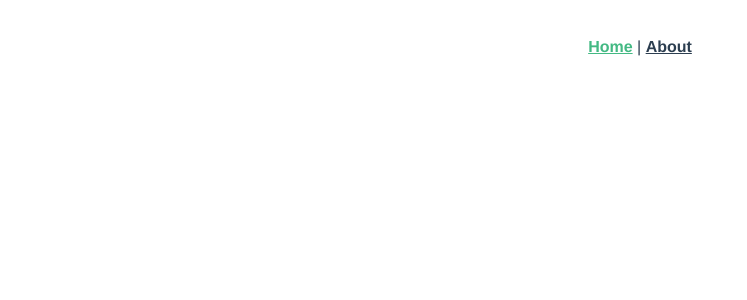
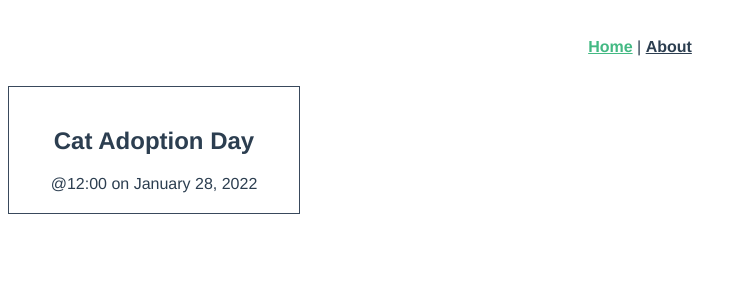
Before and after one commit to RinZ5/331-intro-to-vite, a Vue app: page / in a window 1280 px wide. Shown: the top 300 px of the page, without its empty margins (0-747 px from the left). Built offline with nearby package versions, Linux system fonts and the light colour scheme; the HTML template or start-up script is replaced by a standard one.

Commit message:
Complete 7

```diff
--- a/src/components/EventCard.vue
+++ b/src/components/EventCard.vue
@@ -1,9 +1,41 @@
 <script setup lang="ts">
-defineProps<{
-  msg: string
-}>()
+import { ref } from 'vue'
+// defineProps<{
+//   msg: string
+// }>()
+const event = ref({
+  id: 5928101,
+  category: 'animal welfare',
+  title: 'Cat Adoption Day',
+  description: 'Find your new feline friend at this event.',
+  location: 'Meow Town',
+  date: 'January 28, 2022',
+  time: '12:00',
+  petsAllowed: true,
+  organizer: 'Kat Laydee',
+})
 </script>
 
 <template>
-  <div class="greetings"></div>
+  <div class="event-class">
+    <div class="event-card">
+      <h2>{{ event.title }}</h2>
+      <span>@{{ event.time }} on {{ event.date }}</span>
+    </div>
+  </div>
 </template>
+
+<style scoped>
+.event-card {
+  padding: 20px;
+  width: 250px;
+  cursor: pointer;
+  border: 1px solid #39495c;
+  margin-bottom: 18px;
+}
+
+.event-card:hover {
+  transform: scale(1.01);
+  box-shadow: 0 3px 12px 0 rgba(0, 0, 0, 0.2);
+}
+</style>
--- a/src/views/HomeView.vue
+++ b/src/views/HomeView.vue
@@ -1,5 +1,9 @@
-<script setup lang="ts"></script>
+<script setup lang="ts">
+import EventCard from '@/components/EventCard.vue'
+</script>
 
 <template>
-  <div class="home"></div>
+  <div class="home">
+    <EventCard />
+  </div>
 </template>
```
